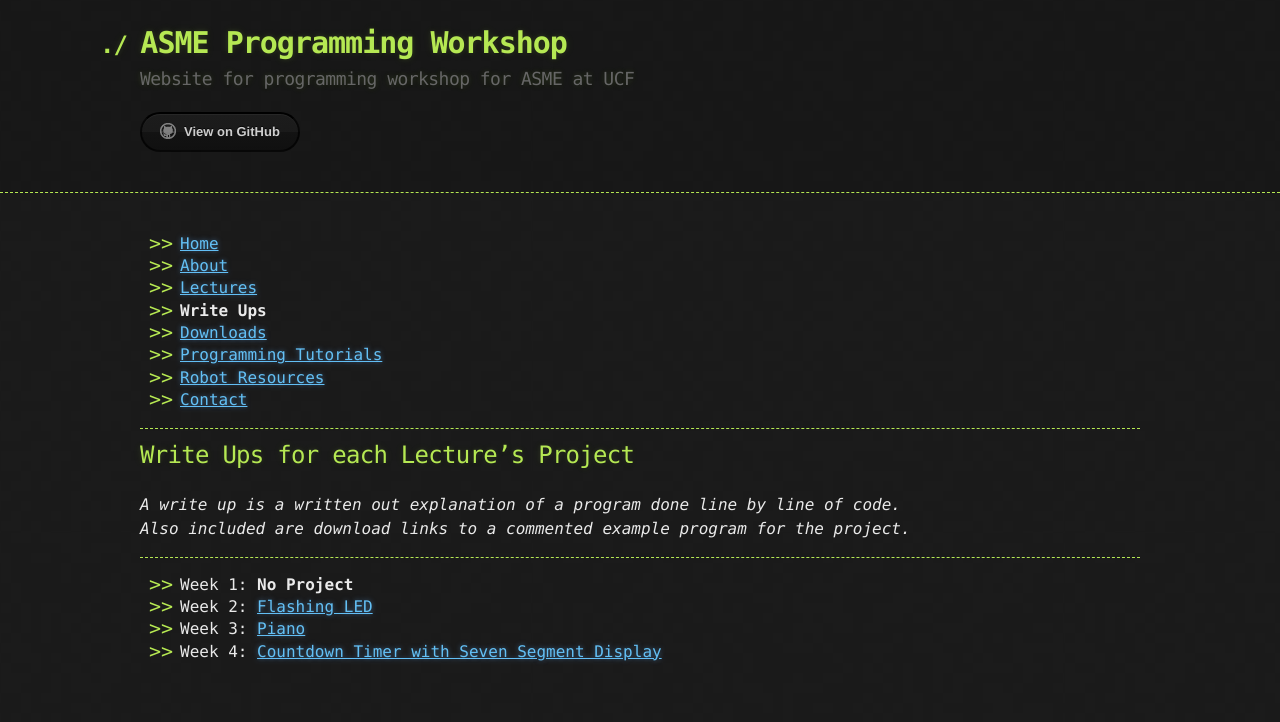
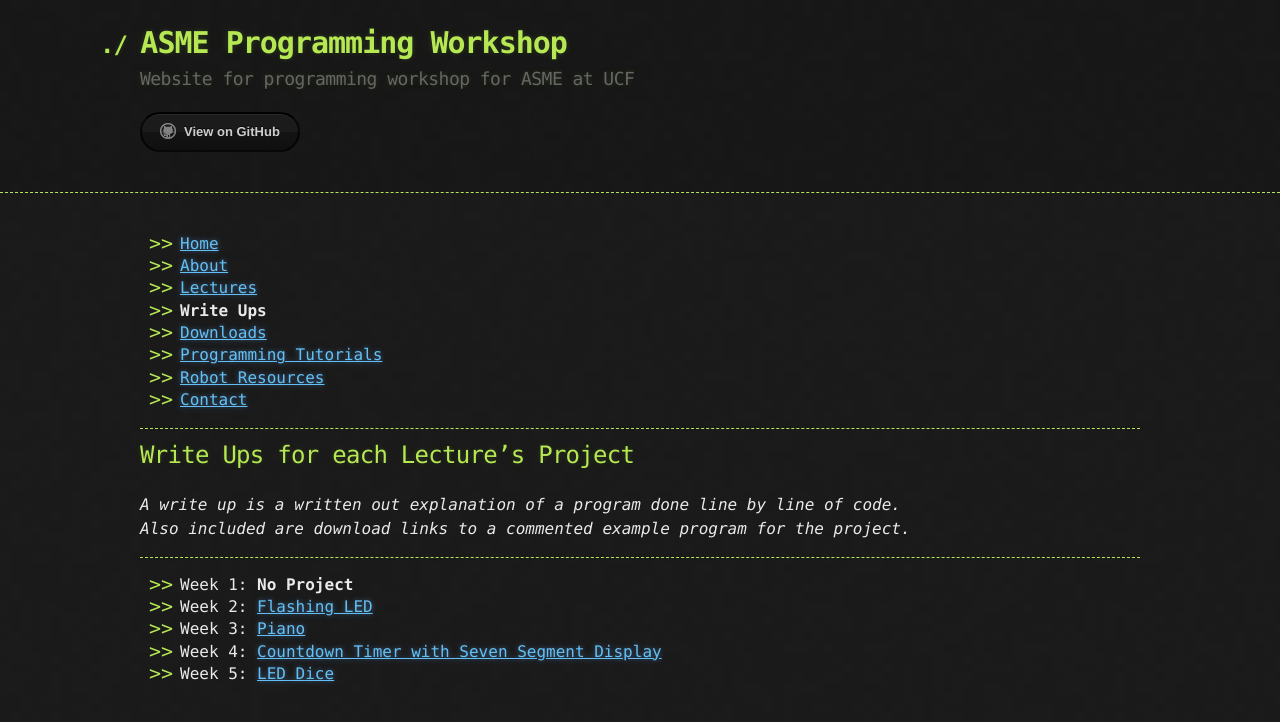
Before and after one commit to brandons209/workshop, a Jekyll site: the page built from pages/Write_Ups.md, in a window 1280 px wide. Shown: the top 722 px of the page. Built offline with Jekyll 4.4.1, drawn with Linux system fonts in a browser that asks for light colours.

Commit message:
Added week 5 material.

```diff
--- a/pages/Write_Ups.md
+++ b/pages/Write_Ups.md
@@ -20,3 +20,4 @@
 * Week 2: [Flashing LED](write_ups/Week_2.md)
 * Week 3: [Piano](write_ups/Week_3.md)
 * Week 4: [Countdown Timer with Seven Segment Display](write_ups/Week_4.md)
+* Week 5: [LED Dice](write_ups/Week_5.md)
```
Also changed, not shown: pages/Lectures.md (line endings or trailing spaces).
